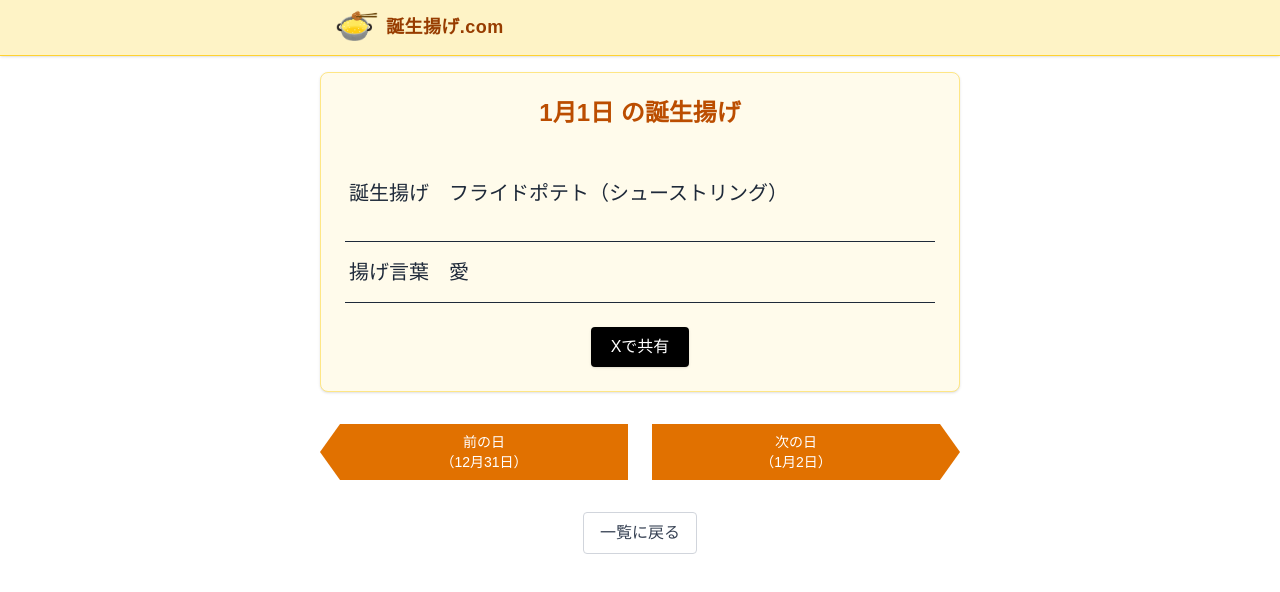
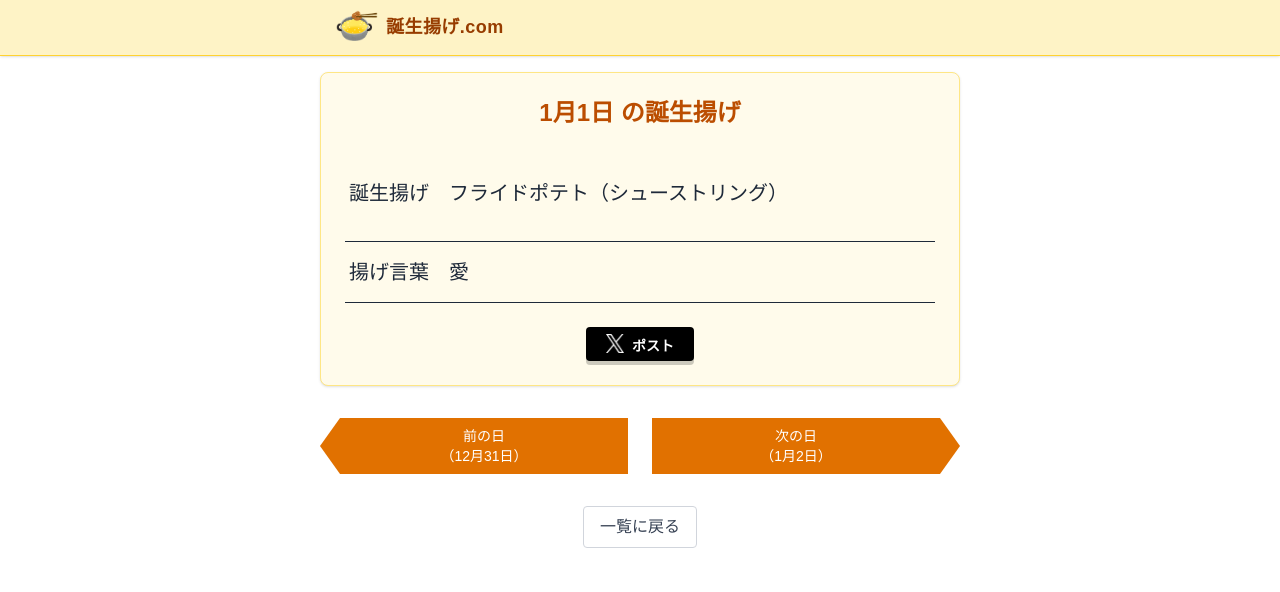
Before and after one commit to kofrah/tanjoeatit, a Next.js app: page /fry/01/01 in a window 1280 px wide. Shown: the top 592 px of the page. Built offline with nearby package versions, Linux system fonts and the light colour scheme.

Commit message:
fix twitter design

```diff
--- a/src/app/fry/[month]/[day]/page.tsx
+++ b/src/app/fry/[month]/[day]/page.tsx
@@ -1,5 +1,6 @@
 import { birthFryData } from "@/app/data/birth-fry-data";
-import TwitterShareButton from "@/app/ui/twitterShareButton";
+// import LineShareButton from "@/app/ui/shareButtons/lineShareButton";
+import TwitterShareButton from "@/app/ui/shareButtons/twitterShareButton";
 import { Metadata } from "next";
 import Link from "next/link";
 
@@ -119,7 +120,7 @@ export default async function Page({
             <p className="text-center text-gray-600">データがありません。</p>
           )}
 
-          <div className="text-center mt-6">
+          <div className="flex justify-center text-center mt-6">
             <TwitterShareButton
               displayDate={displayDate}
               fry={fry || ""}
@@ -127,6 +128,13 @@ export default async function Page({
               month={month}
               day={day}
             />
+            {/* <LineShareButton
+              displayDate={displayDate}
+              fry={fry || ""}
+              word={word || ""}
+              month={month}
+              day={day}
+            /> */}
           </div>
         </div>
 
--- /dev/null
+++ b/src/app/ui/shareButtons/lineShareButton.tsx
@@ -0,0 +1,34 @@
+"use client";
+
+import ShareButtonBase from "./shareButtonBase";
+
+type Props = {
+  month: string;
+  day: string;
+};
+
+export default function LineButton({ month, day }: Props) {
+  const baseUrl = process.env.NEXT_PUBLIC_BASE_URL || "http://localhost";
+  const shareUrl = `https://social-plugins.line.me/lineit/share?url=${encodeURIComponent(
+    `${baseUrl}/fry/${month}/${day}`
+  )}`;
+
+  return (
+    <ShareButtonBase
+      href={shareUrl}
+      icon={
+        <svg
+          xmlns="http://www.w3.org/2000/svg"
+          viewBox="0 0 36 30"
+          width="16"
+          height="16"
+          fill="white"
+        >
+          <path d="M18.006 0C8.06 0 0 6.44 0 14.383c0 4.538 2.928 8.542 7.393 11.143l-1.937 4.558c-.29.68.46 1.3 1.065.89l6.34-4.4c1.65.24 3.35.37 5.145.37 9.947 0 18.006-6.44 18.006-14.38C36.012 6.44 28.037 0 18.006 0z" />
+        </svg>
+      }
+      label="シェアする"
+      bgColor="bg-green-500"
+    />
+  );
+}
--- /dev/null
+++ b/src/app/ui/shareButtons/shareButtonBase.tsx
@@ -0,0 +1,31 @@
+"use client";
+
+import Link from "next/link";
+import { ReactNode } from "react";
+
+type Props = {
+  href: string;
+  icon: ReactNode;
+  label: string;
+  bgColor: string;
+};
+
+export default function ShareButtonBase({ href, icon, label, bgColor }: Props) {
+  return (
+    <Link
+      href={href}
+      target="_blank"
+      rel="noopener noreferrer"
+      className={`inline-flex ${bgColor} text-white px-5 py-2 rounded font-bold transition
+        hover:opacity-90
+        shadow-[0_4px_0_rgba(0,0,0,0.2)]
+        active:translate-y-[2px] active:shadow-[0_2px_0_rgba(0,0,0,0.2)]
+      `}
+    >
+      <div className="flex items-end gap-2">
+        <div className="h-[18px] flex items-end">{icon}</div>
+        <span className="text-[14px] drop-shadow-sm leading-none">{label}</span>
+      </div>
+    </Link>
+  );
+}
--- /dev/null
+++ b/src/app/ui/shareButtons/twitterShareButton.tsx
@@ -0,0 +1,37 @@
+"use client";
+
+import Image from "next/image";
+import ShareButtonBase from "./shareButtonBase";
+
+type Props = {
+  displayDate: string;
+  fry: string;
+  word: string;
+  month: string;
+  day: string;
+};
+
+export default function TwitterShareButton({
+  displayDate,
+  fry,
+  word,
+  month,
+  day,
+}: Props) {
+  const baseUrl = process.env.NEXT_PUBLIC_BASE_URL || "http://localhost";
+  const shareText = `${displayDate}の誕生揚げは「${fry}」。\n揚げ言葉は「${word}」！\n#誕生揚げ\n${baseUrl}/fry/${month}/${day}`;
+  const shareUrl = `https://twitter.com/intent/tweet?text=${encodeURIComponent(
+    shareText
+  )}`;
+
+  return (
+    <ShareButtonBase
+      href={shareUrl}
+      icon={
+        <Image src="/x-logo-white.png" alt="Xロゴ" width={18} height={18} />
+      }
+      label="ポスト"
+      bgColor="bg-black"
+    />
+  );
+}
--- a/src/app/ui/twitterShareButton.tsx
+++ /dev/null
@@ -1,31 +0,0 @@
-"use client";
-
-export default function TwitterShareButton({
-  displayDate,
-  fry,
-  word,
-  month,
-  day,
-}: {
-  displayDate: string;
-  fry: string;
-  word: string;
-  month: string;
-  day: string;
-}) {
-  const baseUrl = process.env.NEXT_PUBLIC_BASE_URL || "http://localhost";
-  return (
-    <>
-      <a
-        href={`https://twitter.com/intent/tweet?text=${encodeURIComponent(
-          `${displayDate}の誕生揚げは「${fry}」。\n揚げ言葉は「${word}」！\n#誕生揚げ\n${baseUrl}/fry/${month}/${day}`
-        )}`}
-        target="_blank"
-        rel="noopener noreferrer"
-        className="inline-block bg-black text-white px-5 py-2 rounded shadow transition"
-      >
-        Xで共有
-      </a>
-    </>
-  );
-}
```
Also changed, not shown: public/x-logo-white.png (added).
